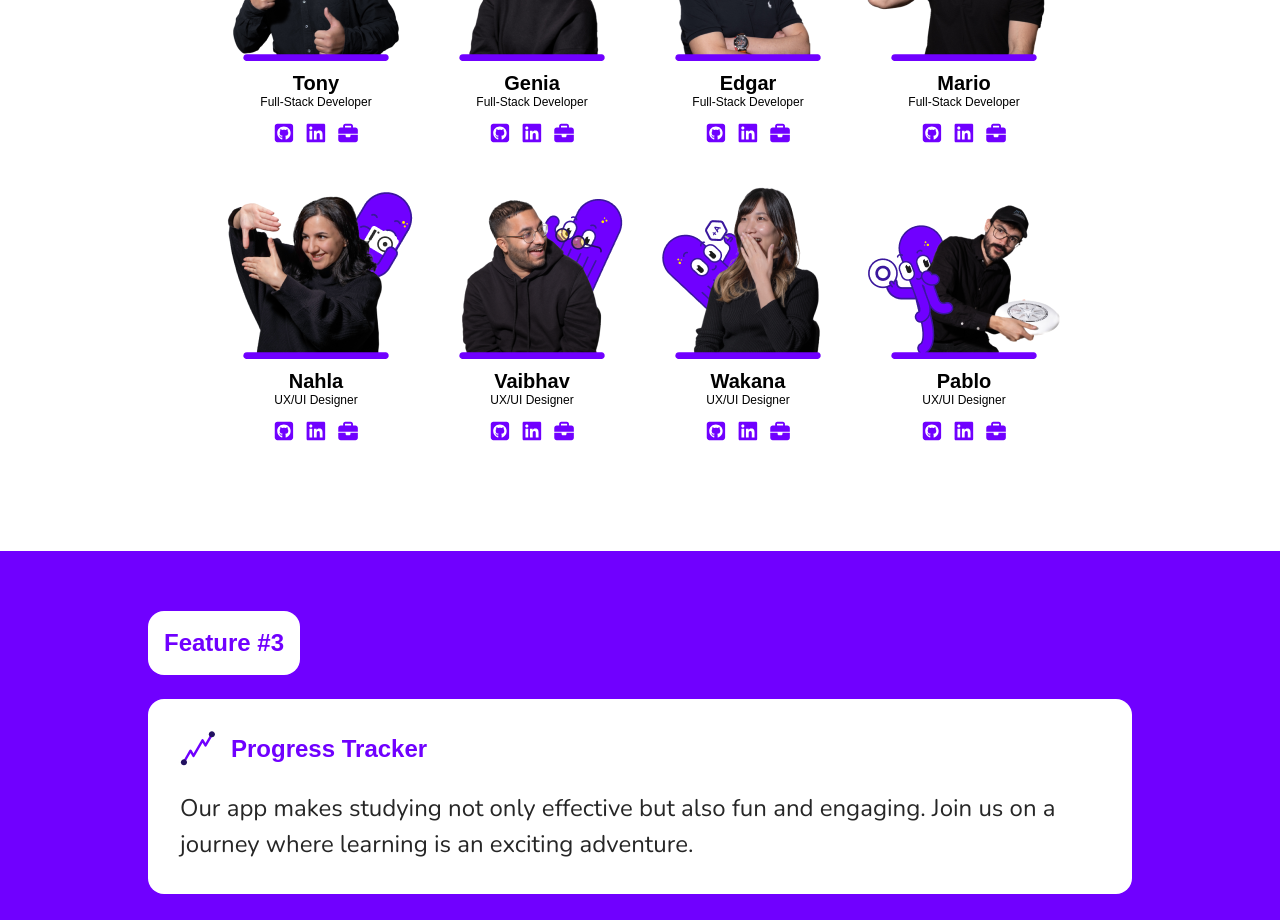
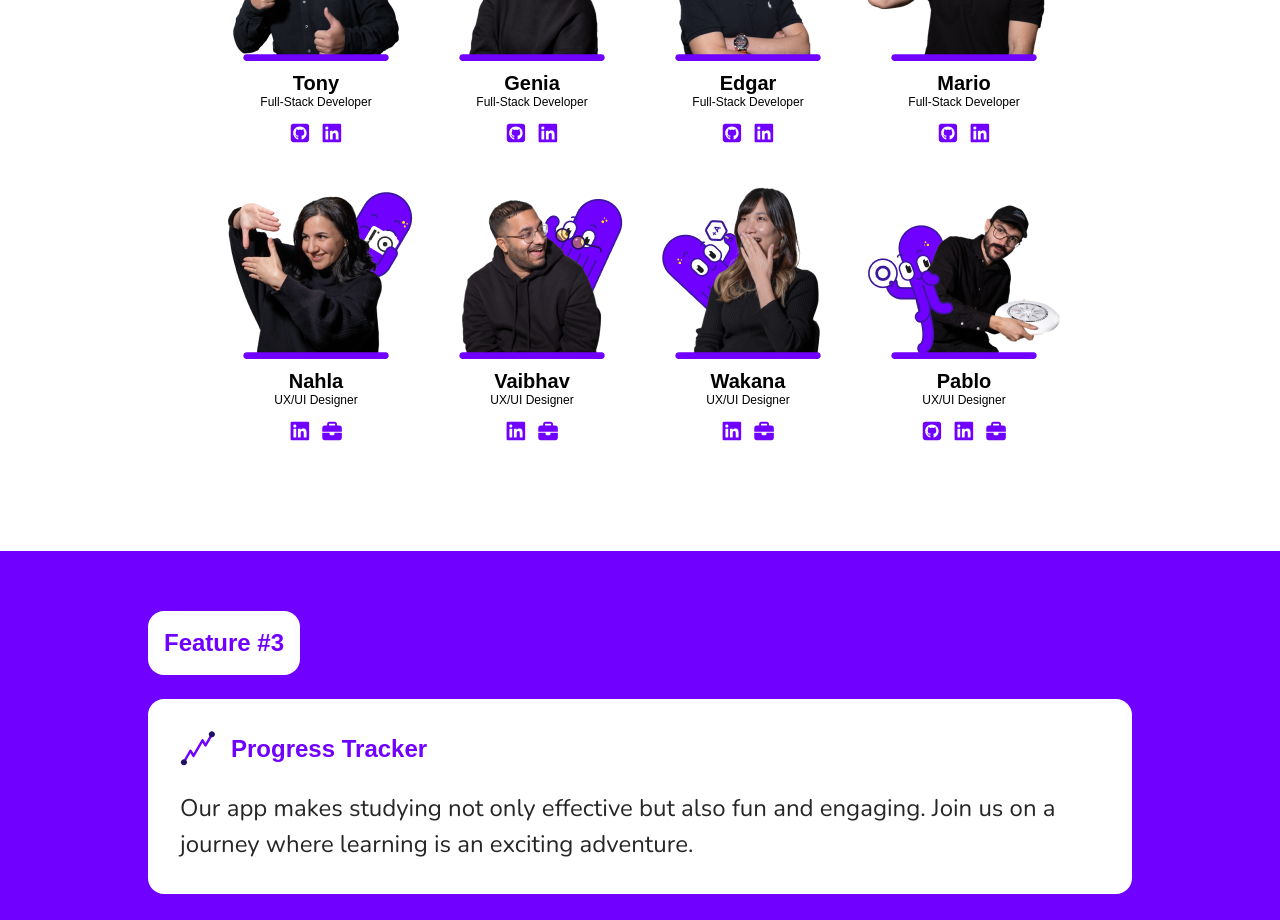
Before and after one commit to mariocc22/learnium-landing-page, a Next.js app: page / in a window 1280 px wide. Shown: the part 9380-10300 px from the top of the page. Built offline with nearby package versions, Linux system fonts and the light colour scheme; a web font is replaced by a local one.

Commit message:
feat: Adding correct urls

```diff
--- a/src/components/TeamMemberCard.jsx
+++ b/src/components/TeamMemberCard.jsx
@@ -1,10 +1,11 @@
-// next imports
+// next
 import Image from "next/image";
+import Link from "next/link";
 
 // icons
-import Github from "../../public/assets/icons/github.svg";
-import Linkedin from "../../public/assets/icons/linkedin.svg";
-import Portfolio from "../../public/assets/icons/portfolio.svg";
+import GithubIcon from "../../public/assets/icons/github.svg";
+import LinkedinIcon from "../../public/assets/icons/linkedin.svg";
+import PortfolioIcon from "../../public/assets/icons/portfolio.svg";
 
 const TeamMemberCard = ({ member }) => {
   return (
@@ -19,27 +20,39 @@ const TeamMemberCard = ({ member }) => {
       <p className="text-[12px] mb-3">{member?.role}</p>
       {/* Icons */}
       <div className="flex items-baseline justify-center gap-3">
+        {member?.github && (
+          <Link href={member.github}>
             <Image
-          src={Github}
+              src={GithubIcon}
               width={20}
               height={20}
-          alt="social media logo"
+              alt="Github icon"
               className="w-full h-auto"
             />
+          </Link>
+        )}
+        {member?.linkedin && (
+          <Link href={member.linkedin}>
             <Image
-          src={Linkedin}
+              src={LinkedinIcon}
               width={20}
               height={20}
-          alt="social media logo"
+              alt="LinkedIn icon"
               className="w-full h-auto"
             />
+          </Link>
+        )}
+        {member?.portfolio && (
+          <Link href={member.portfolio}>
             <Image
-          src={Portfolio}
+              src={PortfolioIcon}
               width={20}
               height={20}
-          alt="social media logo"
+              alt="Portfolio icon"
               className="w-full h-auto"
             />
+          </Link>
+        )}
       </div>
     </div>
   );
--- a/src/components/sections/Feature1.jsx
+++ b/src/components/sections/Feature1.jsx
@@ -27,7 +27,7 @@ const Feature1 = () => {
             variants={fadeIn("right", 0.4)}
             initial="hidden"
             whileInView={"show"}
-            viewport={{ once: false, amount: 0.2 }}
+            viewport={{ once: true, amount: 0.2 }}
             className="xl:max-w-[470px] z-10"
           >
             {/* Container Header */}
@@ -55,7 +55,7 @@ const Feature1 = () => {
             variants={fadeIn("left", 0.4)}
             initial="hidden"
             whileInView={"show"}
-            viewport={{ once: false, amount: 0.2 }}
+            viewport={{ once: true, amount: 0.2 }}
             className="flex items-center justify-center mt-8 "
           >
             <Image
@@ -72,7 +72,7 @@ const Feature1 = () => {
             variants={fadeIn("up", 0.4)}
             initial="hidden"
             whileInView={"show"}
-            viewport={{ once: false, amount: 0.2 }}
+            viewport={{ once: true, amount: 0.2 }}
             className="absolute bottom-0 left-0 z-0"
           >
             <Image
--- a/src/components/sections/Feature2.jsx
+++ b/src/components/sections/Feature2.jsx
@@ -27,7 +27,7 @@ const Feature2 = () => {
             variants={fadeIn("left", 0.2)}
             initial="hidden"
             whileInView={"show"}
-            viewport={{ once: false, amount: 0.2 }}
+            viewport={{ once: true, amount: 0.2 }}
             className="xl:max-w-[425px]"
           >
             <h3 className="h3 p-4 bg-primary w-fit text-white rounded-2xl ">
@@ -55,7 +55,7 @@ const Feature2 = () => {
             variants={fadeIn("right", 0.2)}
             initial="hidden"
             whileInView={"show"}
-            viewport={{ once: false, amount: 0.2 }}
+            viewport={{ once: true, amount: 0.2 }}
             className="flex items-center justify-center mt-8 "
           >
             <Image
--- a/src/components/sections/Feature3.jsx
+++ b/src/components/sections/Feature3.jsx
@@ -28,7 +28,7 @@ const Feature3 = () => {
             variants={fadeIn("right", 0.4)}
             initial="hidden"
             whileInView={"show"}
-            viewport={{ once: false, amount: 0.2 }}
+            viewport={{ once: true, amount: 0.2 }}
             className="xl:max-w-[425px] z-10"
           >
             <h3 className="h3 p-4 bg-white w-fit text-primary rounded-2xl ">
@@ -61,7 +61,7 @@ const Feature3 = () => {
             variants={fadeIn("left", 0.4)}
             initial="hidden"
             whileInView={"show"}
-            viewport={{ once: false, amount: 0.2 }}
+            viewport={{ once: true, amount: 0.2 }}
             className="flex items-center justify-center mt-8 z-10"
           >
             <Image
@@ -78,7 +78,7 @@ const Feature3 = () => {
             variants={fadeIn("up", 0.2)}
             initial="hidden"
             whileInView={"show"}
-            viewport={{ once: false, amount: 0.2 }}
+            viewport={{ once: true, amount: 0.2 }}
             className="absolute bottom-0 left-0 z-0"
           >
             <Image
--- a/src/components/sections/Feature4.jsx
+++ b/src/components/sections/Feature4.jsx
@@ -28,7 +28,7 @@ const Feature4 = () => {
             variants={fadeIn("left", 0.4)}
             initial="hidden"
             whileInView={"show"}
-            viewport={{ once: false, amount: 0.2 }}
+            viewport={{ once: true, amount: 0.2 }}
             className="xl:max-w-[425px] z-10"
           >
             <h3 className="h3 p-4 bg-primary w-fit text-white rounded-2xl ">
@@ -62,7 +62,7 @@ const Feature4 = () => {
             variants={fadeIn("right", 0.4)}
             initial="hidden"
             whileInView={"show"}
-            viewport={{ once: false, amount: 0.2 }}
+            viewport={{ once: true, amount: 0.2 }}
             className="flex items-center justify-center mt-8 z-10"
           >
             <Image
@@ -79,7 +79,7 @@ const Feature4 = () => {
             variants={fadeIn("up", 0.2)}
             initial="hidden"
             whileInView={"show"}
-            viewport={{ once: false, amount: 0.2 }}
+            viewport={{ once: true, amount: 0.2 }}
             className="absolute bottom-0 -right-20 z-0"
           >
             <Image src={Lumi} width={344} height={303} alt="lumi background" />
--- a/src/components/sections/Feature5.jsx
+++ b/src/components/sections/Feature5.jsx
@@ -28,7 +28,7 @@ const Feature5 = () => {
             variants={fadeIn("right", 0.4)}
             initial="hidden"
             whileInView={"show"}
-            viewport={{ once: false, amount: 0.2 }}
+            viewport={{ once: true, amount: 0.2 }}
             className="xl:max-w-[425px] z-10"
           >
             <h3 className="h3 p-4 bg-white w-fit text-primary rounded-2xl ">
@@ -56,7 +56,7 @@ const Feature5 = () => {
             variants={fadeIn("left", 0.4)}
             initial="hidden"
             whileInView={"show"}
-            viewport={{ once: false, amount: 0.2 }}
+            viewport={{ once: true, amount: 0.2 }}
             className="flex items-center justify-center mt-8 z-10"
           >
             <Image
@@ -73,7 +73,7 @@ const Feature5 = () => {
             variants={fadeIn("up", 0.2)}
             initial="hidden"
             whileInView={"show"}
-            viewport={{ once: false, amount: 0.2 }}
+            viewport={{ once: true, amount: 0.2 }}
             className="absolute bottom-0 -left-10 z-0"
           >
             <Image src={Lumi} width={310} height={292} alt="lumi background" />
--- a/src/components/sections/Hero.jsx
+++ b/src/components/sections/Hero.jsx
@@ -34,7 +34,7 @@ const Hero = () => {
             variants={fadeIn("left", 0.2)}
             initial="hidden"
             whileInView={"show"}
-            viewport={{ once: false, amount: 0.2 }}
+            viewport={{ once: true, amount: 0.2 }}
             className=" relative overflow-hidden w-full max-w-[398px] xl:w-[398px] h-[723px]  border-8 border-black rounded-[32px] mt-[2rem] bg-yellow-300"
           >
             {hasWindow && (
@@ -59,7 +59,7 @@ const Hero = () => {
             variants={fadeIn("right", 0.2)}
             initial="hidden"
             whileInView={"show"}
-            viewport={{ once: false, amount: 0.2 }}
+            viewport={{ once: true, amount: 0.2 }}
           >
             <h1 className="h1 mt-[32px] mb-[12px]">
               Discover the joy of learning
--- a/src/components/sections/Team.jsx
+++ b/src/components/sections/Team.jsx
@@ -38,15 +38,15 @@ const teamMembers = [
     name: "Edgar",
     role: "Full-Stack Developer",
     image: Edgar,
-    github: "github page",
-    linkedin: "linkedin page",
+    github: "https://github.com/alvelx",
+    linkedin: "https://www.linkedin.com/in/edgarvelandia",
   },
   {
     name: "Mario",
     role: "Full-Stack Developer",
     image: Mario,
-    github: "github page",
-    linkedin: "linkedin page",
+    github: "https://github.com/mariocc22",
+    linkedin: "https://www.linkedin.com/in/mariocesena/",
   },
   {
     name: "Nahla",
@@ -66,16 +66,16 @@ const teamMembers = [
     name: "Wakana",
     role: "UX/UI Designer",
     image: Wakana,
-    linkedin: "linkedin page",
-    portfolio: "portfolio page",
+    linkedin: "https://www.linkedin.com/in/wakanakaneiwa/",
+    portfolio: "https://wakanakaneiwa.com/",
   },
   {
     name: "Pablo",
     role: "UX/UI Designer",
     image: Pablo,
-    linkedin: "linkedin page",
-    github: "github page",
-    portfolio: "portfolio page",
+    linkedin: "https://www.linkedin.com/in/palimv/",
+    github: "https://github.com/PaliTriesToDesign",
+    portfolio: "https://www.palitriestodesign.com/",
   },
 ];
 
@@ -93,7 +93,7 @@ const Team = () => {
               variants={fadeIn("down", 0.2)}
               initial="hidden"
               whileInView={"show"}
-              viewport={{ once: false, amount: 0.2 }}
+              viewport={{ once: true, amount: 0.2 }}
             >
               <h2 className="h2 text-[32px] xl:text-[64px] py-6 px-8 bg-primary w-fit text-white rounded-2xl mb-8 ">
                 The Team
@@ -110,7 +110,7 @@ const Team = () => {
               variants={fadeIn("up", 0.2)}
               initial="hidden"
               whileInView={"show"}
-              viewport={{ once: false, amount: 0.2 }}
+              viewport={{ once: true, amount: 0.2 }}
               className="flex flex-wrap items-center justify-center max-w-[1000px] xl:gap-14 gap-4 mx-auto"
             >
               {teamMembers.map((member, index) => {
```
Lines whose indentation alone changed are shown as unchanged.
